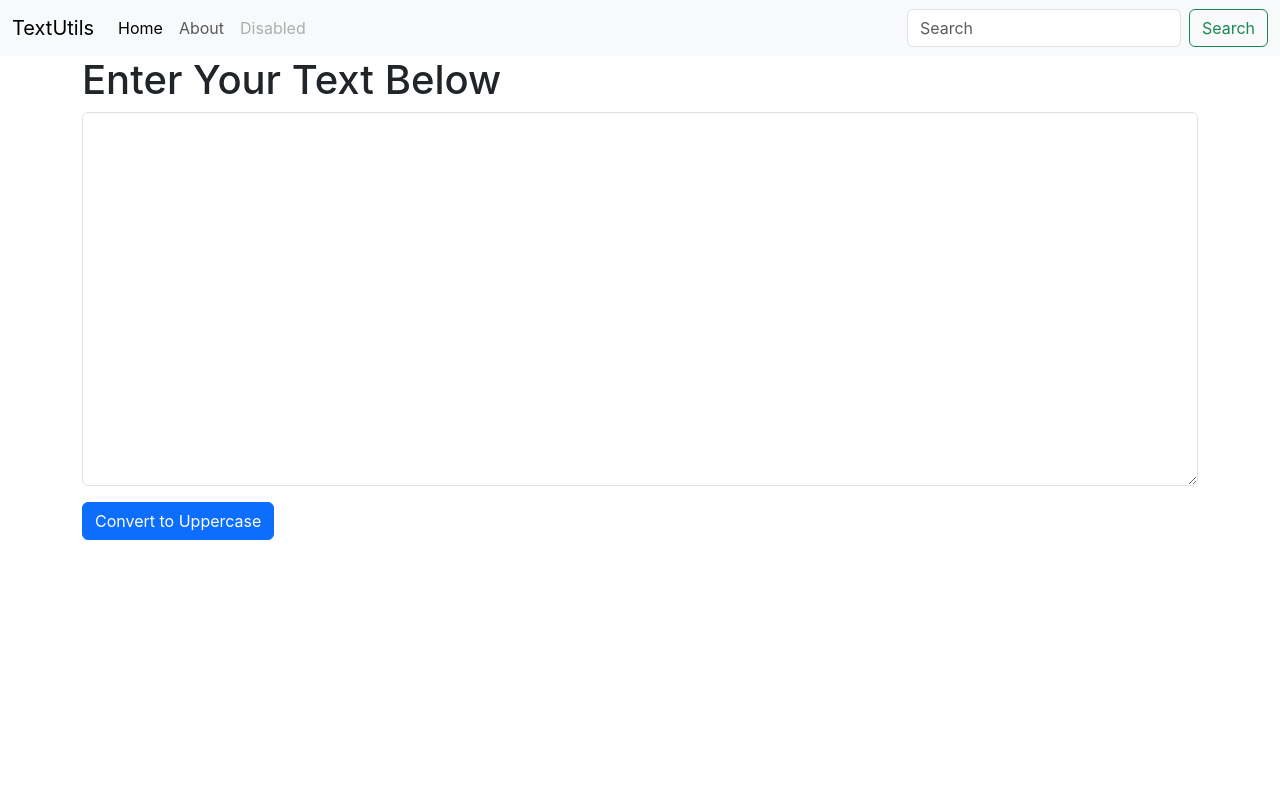
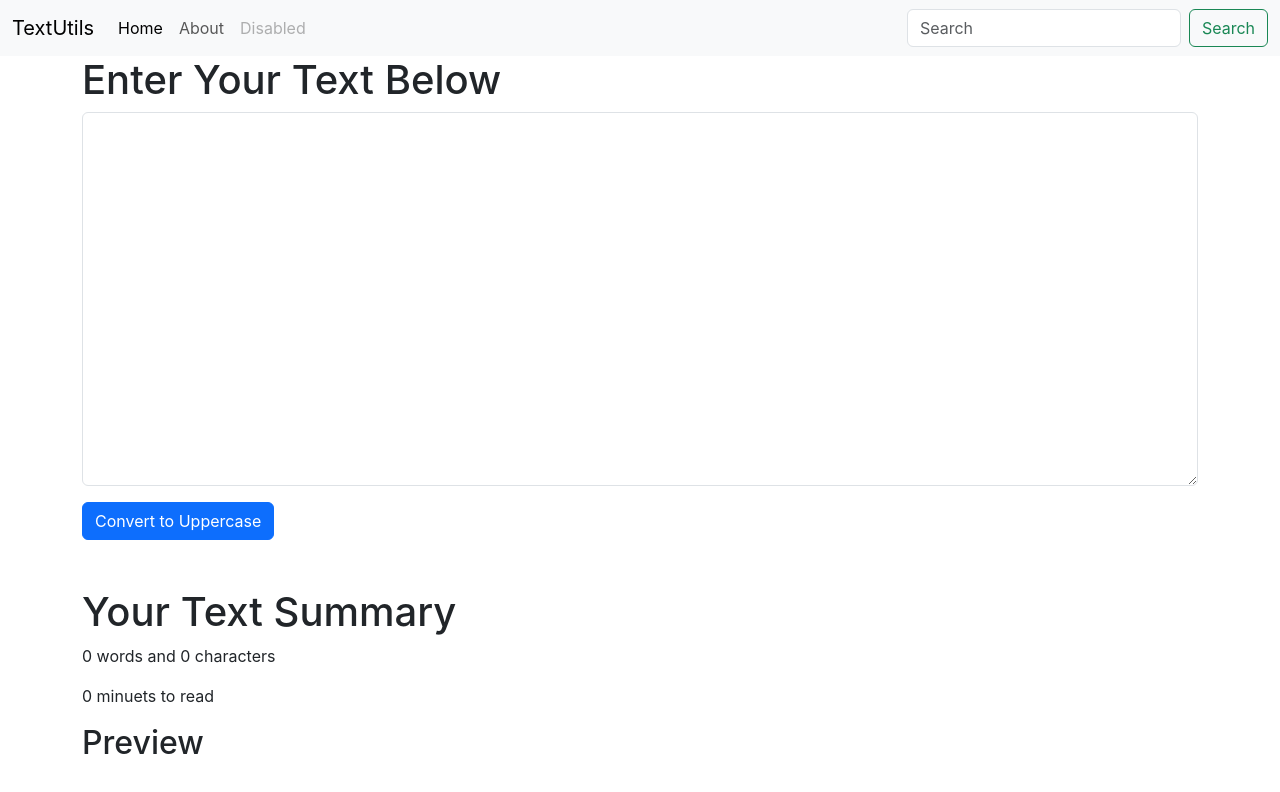
Before and after one commit to HimanshuRawat087/TextUtils, a React (Create React App) app: page / in a window 1280 px wide. Shown: the top 792 px of the page. Built offline with nearby package versions, Linux system fonts and the light colour scheme.

Commit message:
added preview text area for user to analyse the change

```diff
--- a/src/Components/Textform.js
+++ b/src/Components/Textform.js
@@ -1,19 +1,41 @@
-import React from "react";
+import React, { useState } from "react";
 
 export default function Textform(props) {
+  const [text, setText] = useState("");
+
+  const handleUpClick = () => {
+    let UpperCaseText = text.toUpperCase();
+    setText(UpperCaseText);
+  };
+
+  const handleOnChange = (event) => {
+    setText(event.target.value);
+  };
   return (
-    <div>
+    <>
+      <div className="Container">
         <h1>{props.heading}</h1>
         <div className="mb-3">
           <textarea
             className="form-control"
-          id="ENTER TEXT HERE!"
+            id="Enter your Text"
+            onChange={handleOnChange}
             rows="15"
           ></textarea>
         </div>
-      <button className="btn btn-primary">
-        {props.buttonType}
+        <button className="btn btn-primary" onClick={handleUpClick}>
+          Convert to Uppercase
         </button>
       </div>
+      <div className="Container my-5">
+        <h1>Your Text Summary</h1>
+        <p>
+          {text.split(" ").length - 1} words and {text.length} characters
+        </p>
+        <p>{0.008 * (text.split(" ").length - 1)} minuets to read</p>
+        <h2>Preview</h2>
+        <p className="border-3">{text}</p>
+      </div>
+    </>
   );
 }
```
Also changed, not shown: 1 other file (tests, documents, lock files or other folders). Lines whose indentation alone changed are shown as unchanged.
